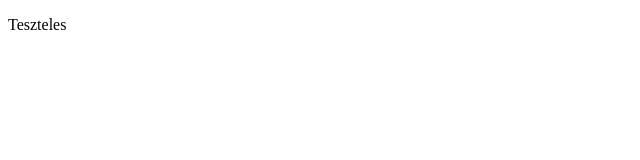
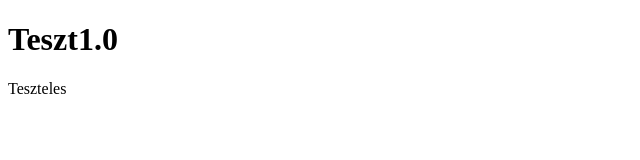
Before and after one commit to tamas9128/Nevjegy, a plain HTML site: page index.html in a window 1280 px wide. Shown: the whole page, without its empty margins (0-640 px from the left). Drawn offline with Linux system fonts and the light colour scheme.

Commit message:
added h1

```diff
--- a/index.html
+++ b/index.html
@@ -4,6 +4,7 @@
 		<title>Nevjegy</title>
 	</head>
 	<body>
+		<h1>Teszt1.0</h1>
 		<p>Teszteles</p>
 	</body>
 </html>
```
